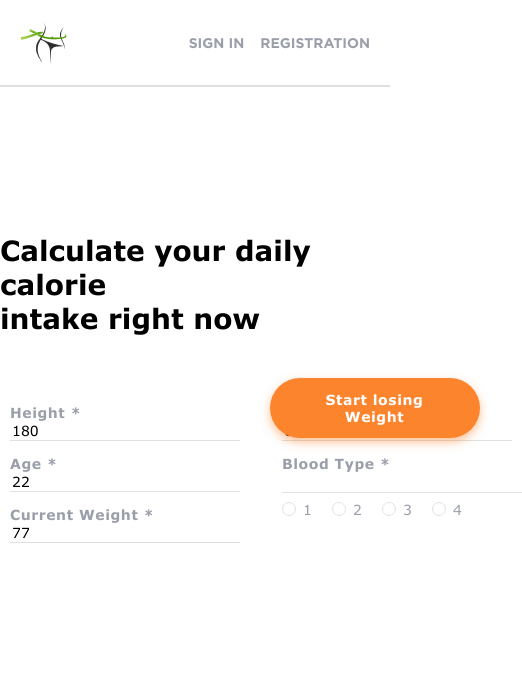
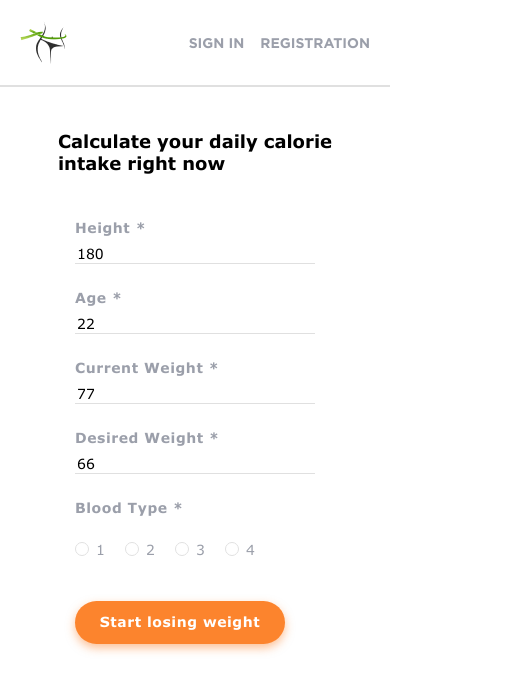
Before and after one commit to OlehPotap/Node-teapot_Slim-moms-app, a React (Create React App) app: page / in a window 390 px wide. Shown: the top 692 px of the page, 522 px wide, since content can reach past the window. Built offline with nearby package versions, Linux system fonts and the light colour scheme; no server answers.

Commit message:
add calcForm for mobile and tablet

```diff
--- a/src/components/CalculatorСalorieForm/CalculatorCalorieForm.jsx
+++ b/src/components/CalculatorСalorieForm/CalculatorCalorieForm.jsx
@@ -8,7 +8,6 @@ import Modal from '../Modal';
 import { useState } from 'react';
 import { useDispatch } from 'react-redux/es/exports';
 import { getForbidenCategories } from '../../redux/categories/categories-operations';
-
 
 const CalculatorCalorieForm = () => {
   const dispatch = useDispatch();
@@ -31,7 +30,7 @@ const CalculatorCalorieForm = () => {
   return (
     <div className={s.section}>
       {isLoading && <Loader />}
-      <h1>
+      <h1 className={s.title}>
         Calculate your daily calorie <br /> intake right now
       </h1>
       <Formik
@@ -51,11 +50,10 @@ const CalculatorCalorieForm = () => {
             161 -
             10 * (values.currentWeight - values.desiredWeight);
           setCalories(calcCalories);
-          if(!isLogin) {
+          if (!isLogin) {
             dispatch(getForbidenCategories(values));
             ShowModal();
           } else {
-
           }
         }}
       >
@@ -80,6 +78,42 @@ const CalculatorCalorieForm = () => {
               />
             </div>
             <div className={s.fieldWrapper}>
+              <label className={s.textLabel} htmlFor="age">
+                Age *
+              </label>
+              <Field
+                className={s.input}
+                id="age"
+                name="age"
+                type="number"
+                autoComplete="off"
+              />
+              <ErrorMessage
+                name="age"
+                render={err => {
+                  return <p>{err}</p>;
+                }}
+              />
+            </div>
+            <div className={s.fieldWrapper}>
+              <label className={s.textLabel} htmlFor="currentWeight">
+                Current Weight *
+              </label>
+              <Field
+                className={s.input}
+                id="currentWeight"
+                name="currentWeight"
+                type="number"
+                autoComplete="off"
+              />
+              <ErrorMessage
+                name="currentWeight"
+                render={err => {
+                  return <p>{err}</p>;
+                }}
+              />
+            </div>
+            <div className={s.fieldWrapper}>
               <label className={s.textLabel} htmlFor="desiredWeight">
                 Desired Weight *
               </label>
@@ -92,24 +126,6 @@ const CalculatorCalorieForm = () => {
               />
               <ErrorMessage
                 name="desiredWeight"
-                render={err => {
-                  return <p>{err}</p>;
-                }}
-              />
-            </div>
-            <div className={s.fieldWrapper}>
-              <label className={s.textLabel} htmlFor="age">
-                Age *
-              </label>
-              <Field
-                className={s.input}
-                id="age"
-                name="age"
-                type="number"
-                autoComplete="off"
-              />
-              <ErrorMessage
-                name="age"
                 render={err => {
                   return <p>{err}</p>;
                 }}
@@ -168,26 +184,8 @@ const CalculatorCalorieForm = () => {
                 }}
               />
             </div>
-            <div className={s.fieldWrapper}>
-              <label className={s.textLabel} htmlFor="currentWeight">
-                Current Weight *
-              </label>
-              <Field
-                className={s.input}
-                id="currentWeight"
-                name="currentWeight"
-                type="number"
-                autoComplete="off"
-              />
-              <ErrorMessage
-                name="currentWeight"
-                render={err => {
-                  return <p>{err}</p>;
-                }}
-              />
-            </div>
             <button className={s.submitButton} type="submit">
-              Start losing Weight
+              Start losing weight
             </button>
           </div>
         </Form>
--- a/src/components/CalculatorСalorieForm/CalculatorCalorieForm.module.scss
+++ b/src/components/CalculatorСalorieForm/CalculatorCalorieForm.module.scss
@@ -1,43 +1,58 @@
 @import '../../assets/sass/mixins.scss';
 
+.container {
+  margin: 0;
+  background-color: #fc842d;
+}
 .section {
-  font-family: 'Verdana', sans-serif;
-  margin-top: 147px;
-  //   padding-top: 40px;
-  //   padding-bottom: 40px;
+  display: flex;
+  flex-direction: column;
+  align-items: center;
+  margin-top: 32px;
+  padding-left: 20px;
+  padding-right: 20px;
+
   @include mq(tablet) {
-    // padding-top: 160px;
+    margin-top: 100px;
+    padding-left: 32px;
+    align-items: flex-start;
   }
   @include mq(desktop) {
-    // padding-top: 160px;
+    margin-top: 147px;
+    padding-left: 16px;
+  }
+
+  .title {
+    font-size: 18px;
+    @include mq(tablet) {
+      font-size: 34px;
+    }
   }
   .form {
-    margin-top: 68px;
+    margin-top: 32px;
+    @include mq(tablet) {
+      margin-top: 68px;
+    }
   }
 
   .fieldsWrapper {
-    display: grid;
-    grid-template-columns: repeat(2, 240px);
-    grid-column-gap: 32px;
-    grid-row-gap: 1em;
-
-    p {
-      // position:absolute;
-      // top: -10px;
-      // right: -18px;
-      margin-bottom: 0px;
-
-      font-style: normal;
-      font-weight: 700;
-      font-size: 11px;
-      line-height: 17px;
-      color: rgb(217 120 74);
+    position: relative;
+    display: flex;
+    flex-direction: column;
+    gap: 25px 32px;
+    width: 240px;
+    @include mq(tablet) {
+      height: 205px;
+      flex-wrap: wrap;
     }
   }
 
   .fieldWrapper {
-    margin-left: 10px;
     position: relative;
+    @include mq(tablet) {
+      display: flex;
+      flex-direction: column;
+    }
   }
 
   .textLabel {
@@ -59,6 +74,7 @@
   }
   .input {
     background-color: transparent;
+    margin-top: 8px;
     width: 100%;
     left: 16px;
     border: none;
@@ -80,11 +96,13 @@
   .radioGroup {
     position: absolute;
     width: 240px;
-    top: 37px;
-    padding-top: 8px;
-    border-top: 1px solid #e0e0e0;
+    padding-top: 25px;
+    // border-top: 1px solid #e0e0e0;
     display: grid;
     grid-template-columns: repeat(4, 50px);
+    @include mq(tablet) {
+      padding-top: 35px;
+    }
   }
 }
 
@@ -126,23 +144,16 @@
 }
 
 .submitButton {
-  position: absolute;
-  left: 270px;
-  top: 318px;
-  min-width: 210px;
-  padding: 13px 51px 13px 50px;
+  display: flex;
+  align-items: center;
+  justify-content: center;
+  width: 210px;
+  height: 43px;
   margin-top: 60px;
-  margin-left: auto;
-  margin-right: auto;
-  font-style: normal;
+  padding-top: 13px;
+  padding-bottom: 13px;
   font-weight: 700;
-  font-size: 14px;
-  line-height: 17px;
-  display: flex;
-  flex-direction: row;
-  align-items: center;
-  text-align: center;
-  text-decoration: none;
+  line-height: 1.21;
   letter-spacing: 0.04em;
   cursor: pointer;
   color: #ffffff;
@@ -157,6 +168,16 @@
     box-shadow: 0px 4px 10px rgba(252, 132, 45, 0.5);
     border-radius: 30px;
   }
+  @include mq(tablet) {
+    position: absolute;
+    left: 0;
+    bottom: -95px;
+    margin-top: 0;
+  }
+
+  @include mq(desktop) {
+    left: 300px;
+  }
 }
 
 input::-webkit-outer-spin-button,
--- a/src/components/Header/Header.module.scss
+++ b/src/components/Header/Header.module.scss
@@ -12,11 +12,16 @@
   border-bottom: 2px solid #e0e0e0;
   font-family: GothamPro;
   position: relative;
+  @include mq(tablet) {
+    padding-left: 32px;
+    padding-right: 32px;
+  }
 
   @include mq(desktop) {
     justify-content: flex-start;
     border-bottom: none;
     padding-top: 80px;
+    padding-left: 16px;
   }
 }
 
--- a/src/components/common/Container/Container.module.scss
+++ b/src/components/common/Container/Container.module.scss
@@ -1,10 +1,10 @@
-@import "../../../assets/sass/mixins.scss";
+@import '../../../assets/sass/mixins.scss';
 
 .container {
   @include mq(tablet) {
     position: relative;
     width: 768px;
-      margin: 0 auto;
+    // margin: 0 auto;
   }
   @include mq(desktop) {
     width: 1280px;
```
Lines whose indentation alone changed are shown as unchanged.
